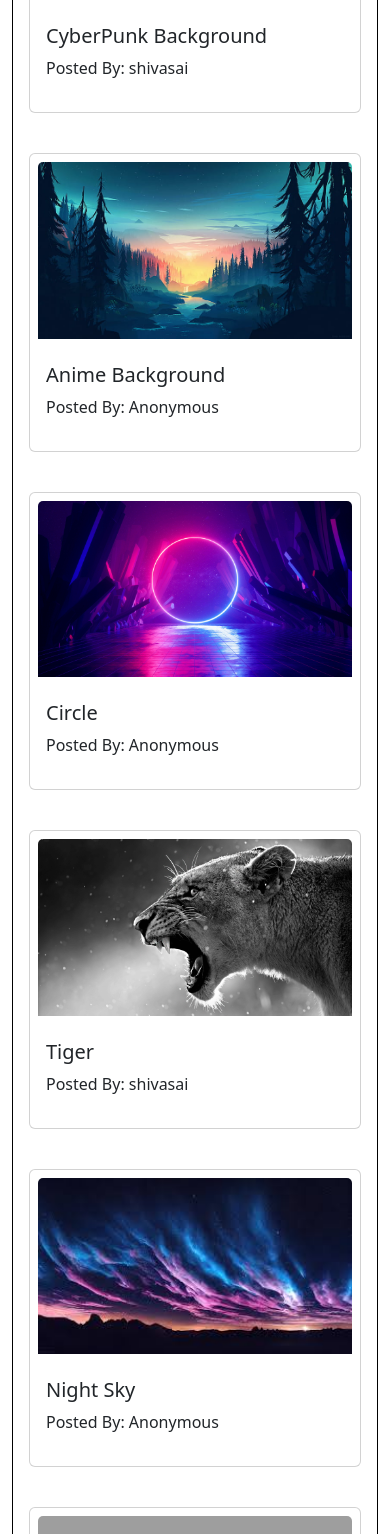
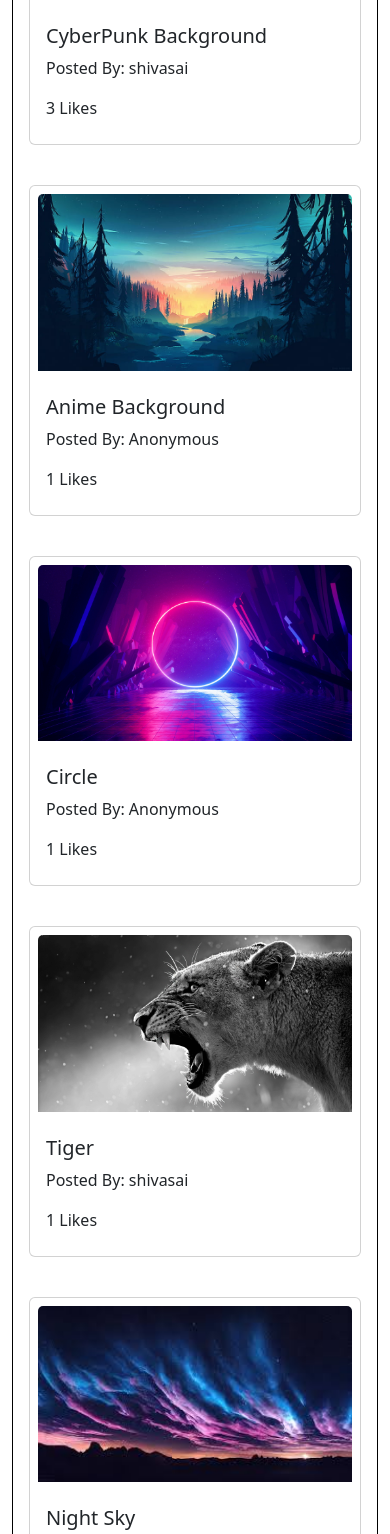
Before and after one commit to kothapallyshivasai/Image_Gallery, a Django app: page /gallery/home/ in a window 390 px wide. Shown: the part 439-1973 px from the top of the page. Run offline with Django 4.2, Linux system fonts and the light colour scheme; data comes from the database, SQL or seed files in the repository; both versions use the stored data as it was after the commit; grey boxes are pictures that could not be loaded.

Commit message:
Like Button

```diff
--- a/gallery/models.py
+++ b/gallery/models.py
@@ -14,3 +14,13 @@ class Image(models.Model):
 
     def __str__(self):
         return self.caption + ", " + self.username()
+
+    @property
+    def total_likes(self):
+        return Likes.objects.filter(image_id=self.id).count()
+
+
+class Likes(models.Model):
+    id = models.AutoField(primary_key=True)
+    image_id = models.ForeignKey(Image, on_delete=models.CASCADE)
+    user = models.ForeignKey(User, on_delete=models.CASCADE)
--- a/gallery/urls.py
+++ b/gallery/urls.py
@@ -15,4 +15,6 @@ urlpatterns = [
     path('save_profile/', save_profile, name="save_profile"),
     path('delete_image/<int:id>', delete_image, name="delete_image"),
     path('update_image/<int:id>', update_image, name="update_image"),
+    path('image_like/<int:image_id>', image_like, name="image_like"),
+    path('remove_like/<int:image_id>', remove_like, name="remove_like"),
 ]
--- a/gallery/views.py
+++ b/gallery/views.py
@@ -1,5 +1,5 @@
 from django.shortcuts import render, redirect
-from .models import Image
+from .models import Image, Likes
 from django.contrib.auth.decorators import login_required
 from django.views.decorators.cache import never_cache
 from django.contrib import messages
@@ -46,13 +46,17 @@ def user_home(request):
         if not i.username_visible:
             i.username = "Anonymous"
 
+    user_likes = Likes.objects.filter(user=request.user).values_list('image_id', flat=True)
+
+
     paginator = Paginator(images, 16)
     page_number = request.GET.get('page', 1)
     images = paginator.get_page(page_number)
     total_pages = images.paginator.num_pages
 
     return render(request, 'user/index.html', {'objects': images,
-            'totalPageList': [(n + 1) for n in range(total_pages)]})
+            'totalPageList': [(n + 1) for n in range(total_pages)],
+            'user_likes': user_likes})
 
 
 
@@ -163,6 +167,34 @@ def update_image(request, id):
 
     return redirect("/gallery/profile")
 
+@login_required
+@never_cache
+def image_like(request, image_id):
+    if request.user.is_superuser: return redirect("/admin")
+
+    already_liked = Likes.objects.filter(user=request.user, image_id=image_id).exists()
+
+    if not already_liked:
+        likes = Likes()
+        likes.user = request.user
+        likes.image_id = Image.objects.get(pk=image_id)
+        likes.save()
+
+    return redirect("/gallery/user_home")
+
+
+@login_required
+@never_cache
+def remove_like(request, image_id):
+    if request.user.is_superuser: return redirect("/admin")
+
+    try:
+        likes = Likes.objects.get(user=request.user, image_id=image_id)
+        likes.delete()
+    except Exception as e:
+        pass
+
+    return redirect("/gallery/user_home")
 
 
 
--- a/templates/image_component.html
+++ b/templates/image_component.html
@@ -4,8 +4,11 @@
         <img src="{{image.image.url}}" class="card-img-top" alt="Image">
         </div>
         <div class="card-body">
-        <h5>{{image.caption}}</h5>
-        <p>Posted By: {{image.username}}</p>
+            <h5>{{image.caption}}</h5>
+            <p>Posted By: {{image.username}}</p>
+            <div class="mb-2">
+                {{ image.total_likes }} Likes
+            </div>
         </div>
     </div>
 </div>
--- a/templates/user/index.html
+++ b/templates/user/index.html
@@ -16,7 +16,7 @@
             <div class="card-body">
                 <div class="row">
                     {% for image in objects %}
-                        {% include "image_component.html" with image=image %}
+                        {% include "user/user_image_component.html" with image=image %}
                     {% endfor %}
                 </div>
             </div>
--- a/templates/user/owner_image.html
+++ b/templates/user/owner_image.html
@@ -15,6 +15,10 @@
                     <div class="mb-3 form-check">
                         <input type="checkbox" class="form-check-input" id="visible{{image.id}}" name="visible{{image.id}}" {% if image.visible %}checked{% endif %}>
                         <label class="form-check-label" for="visible{{image.id}}">Public Visibility</label>
+                    </div>
+                    <div class="mb-3">
+                        <label for="total_likes" class="form-label">Total Likes</label>
+                        <input type="number" name="total_likes" readonly value="{{image.total_likes}}" id="total_likes" class="form-control">
                     </div>
                     <div class="mb-3 form-check">
                         <input type="checkbox" class="form-check-input" id="username_visible{{image.id}}" name="username_visible{{image.id}}" {% if image.username_visible %}checked{% endif %}>
```
Also changed, not shown: templates/user/user_image_component.html (added, +25 -0 lines), db.sqlite3, gallery/migrations/0003_likes.py (added), gallery/migrations/0004_delete_likes.py (added), gallery/migrations/0005_likes.py (added), gallery/migrations/0006_alter_likes_user.py (added), gallery/migrations/0007_alter_likes_user_alter_likes_unique_together.py (added), gallery/migrations/0008_alter_likes_unique_together.py (added), media/background_images/empty_heart.png (added), media/background_images/full_heart.png (added).
